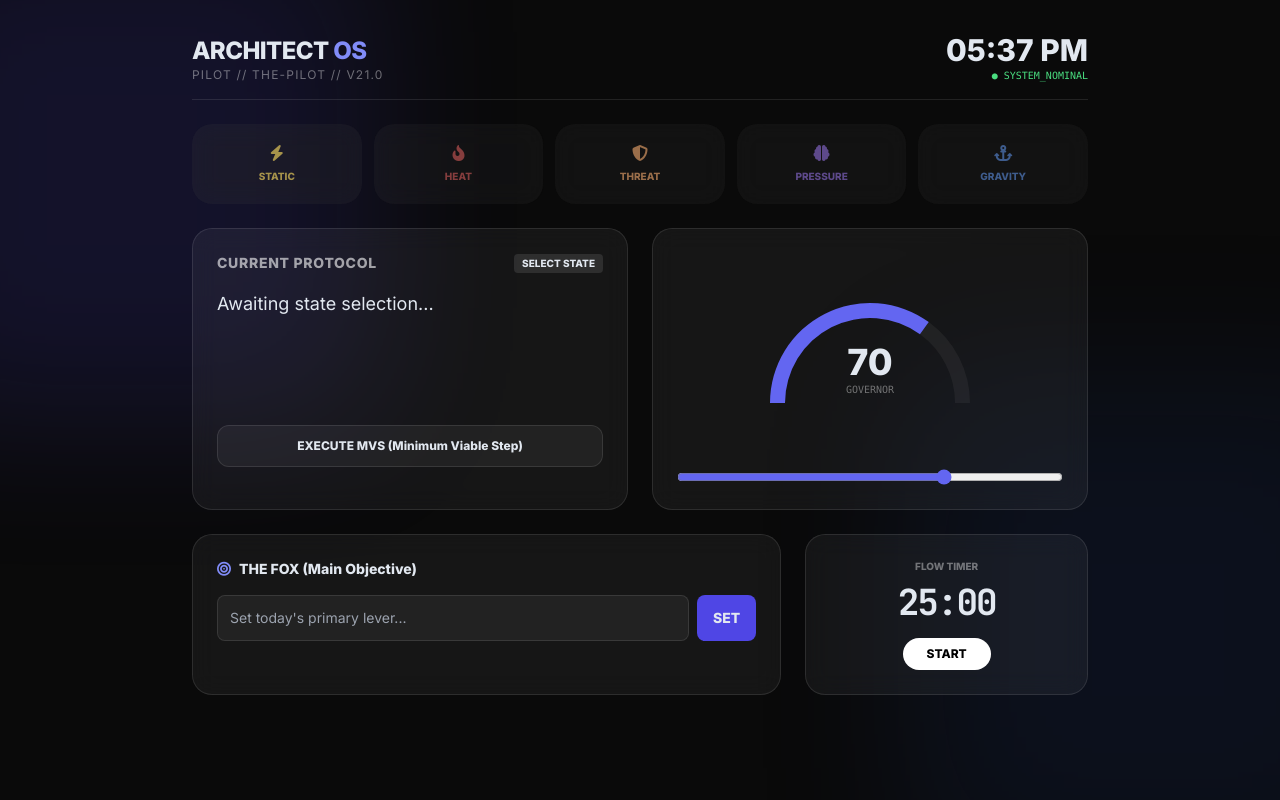
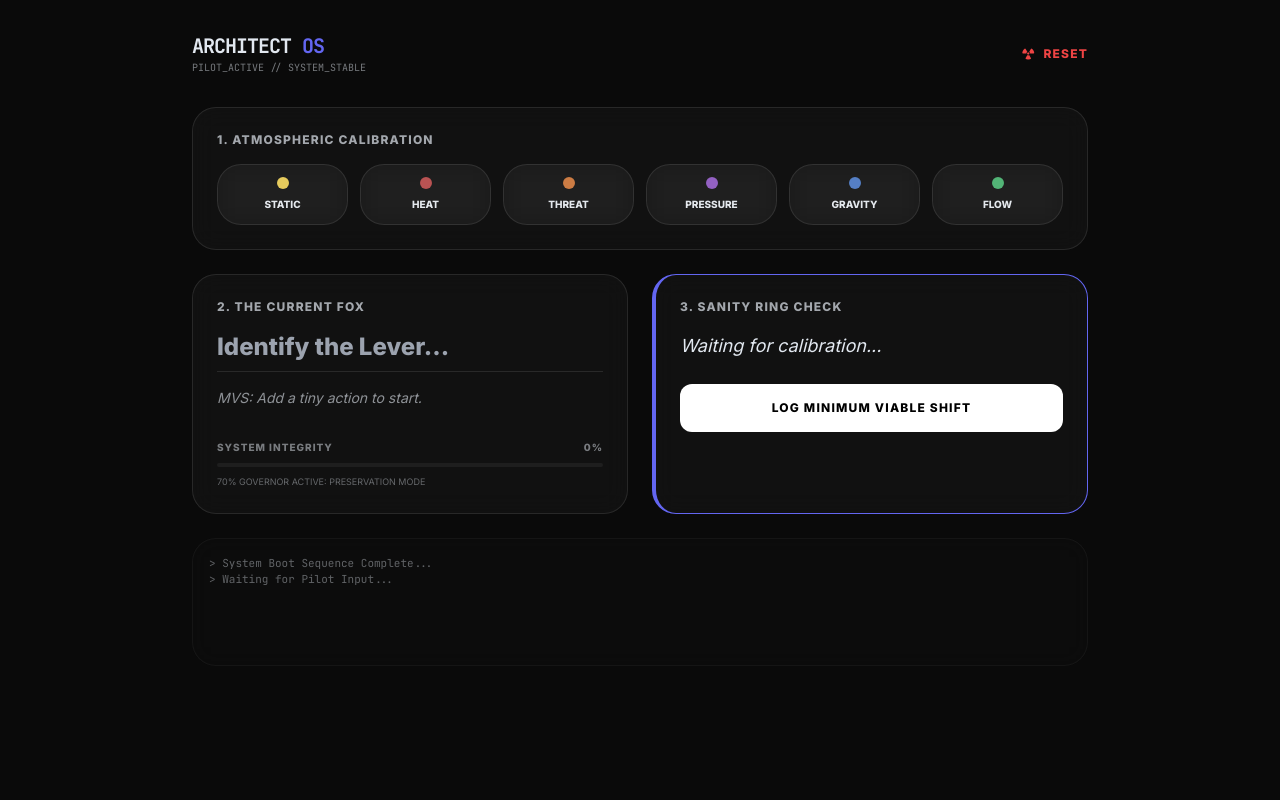
Before and after one commit to paulhummel787-web/The-Pilot-in-the-Storm, a plain HTML site: page index.html in a window 1280 px wide. Drawn offline with nearby package versions, Linux system fonts and the light colour scheme.

Commit message:
Update index.html

```diff
--- a/index.html
+++ b/index.html
@@ -3,267 +3,220 @@
 <head>
     <meta charset="UTF-8">
     <meta name="viewport" content="width=device-width, initial-scale=1.0, maximum-scale=1.0, user-scalable=no">
-    <title>Architect OS | Master Command Center</title>
+    <title>Architect OS | Pilot Command</title>
 
     <script src="https://cdn.tailwindcss.com"></script>
     <script src="https://cdn.jsdelivr.net/npm/chart.js"></script>
     <link href="https://cdnjs.cloudflare.com/ajax/libs/font-awesome/6.4.0/css/all.min.css" rel="stylesheet">
 
     <style>
-        @import url('https://fonts.googleapis.com/css2?family=Inter:wght@300;400;600;800&family=JetBrains+Mono:wght@400;700&display=swap');
+        @import url('https://fonts.googleapis.com/css2?family=Inter:wght@100;300;400;600;800&family=JetBrains+Mono:wght@400;700&display=swap');
 
         :root {
-            /* State Colors */
-            --yellow: #facc15;  /* Static / ADHD */
-            --red: #ef4444;     /* Heat / BPD */
-            --orange: #fb923c;  /* Threat / CPTSD */
-            --purple: #8b5cf6;  /* Pressure / Anxiety */
-            --blue: #3b82f6;    /* Gravity / Depression */
-            --green: #10b981;   /* Flow / Regulated */
-
+            --yellow: #facc15; --red: #ef4444; --orange: #fb923c;
+            --purple: #8b5cf6; --blue: #3b82f6; --green: #10b981;
             --bg-base: #0a0a0a;
-            --panel-glass: rgba(255, 255, 255, 0.05);
         }
 
         body {
             background-color: var(--bg-base);
             color: #e2e8f0;
             font-family: 'Inter', sans-serif;
-            transition: all 0.5s ease;
+            transition: all 0.5s cubic-bezier(0.4, 0, 0.2, 1);
             overflow-x: hidden;
+            min-height: 100vh;
         }
 
+        /* 呼吸 (Breathe) Animation for Subconscious Regulation */
+        @keyframes haptic-breathe {
+            0%, 100% { filter: brightness(1); transform: scale(1); }
+            50% { filter: brightness(1.2); transform: scale(1.005); }
+        }
+        .pulse-active { animation: haptic-breathe 6s infinite ease-in-out; }
+
         .glass {
-            background: var(--panel-glass);
+            background: rgba(255, 255, 255, 0.03);
             backdrop-filter: blur(12px);
             border: 1px solid rgba(255, 255, 255, 0.1);
-            border-radius: 1.25rem;
+            border-radius: 1.5rem;
         }
 
         .state-btn {
-            transition: transform 0.2s, filter 0.2s;
-            filter: grayscale(0.4) opacity(0.7);
+            transition: all 0.3s ease;
+            filter: grayscale(0.4);
+        }
+        .state-btn:hover, .state-btn.active {
+            filter: grayscale(0);
+            transform: translateY(-2px);
+            box-shadow: 0 0 20px var(--state-color);
         }
 
-        .state-btn.active {
-            filter: grayscale(0) opacity(1);
-            transform: scale(1.05);
-            border-color: currentColor;
-        }
+        .terminal-text { font-family: 'JetBrains Mono', monospace; }
 
-        /* Ambient Background Blobs */
-        .blob {
-            position: fixed;
-            width: 500px;
-            height: 500px;
-            filter: blur(80px);
-            z-index: -1;
-            opacity: 0.15;
-            transition: background 1s ease;
-        }
-
-        #timer-display {
-            font-family: 'JetBrains Mono', monospace;
-            letter-spacing: -2px;
+        /* The 70% Governor Visual */
+        .integrity-bar {
+            height: 4px;
+            transition: width 1s ease-in-out;
+            background: linear-gradient(90deg, var(--blue), var(--green));
         }
     </style>
 </head>
+<body class="p-4 md:p-8">
 
-<body class="p-4 md:p-8">
-    <div class="blob top-[-10%] left-[-10%] bg-indigo-600" id="blob-1"></div>
-    <div class="blob bottom-[-10%] right-[-10%] bg-blue-900" id="blob-2"></div>
+    <nav class="max-w-4xl mx-auto flex justify-between items-center mb-8">
+        <div>
+            <h1 class="text-xl font-extrabold tracking-tighter uppercase terminal-text">Architect <span class="text-indigo-500">OS</span></h1>
+            <p id="system-status" class="text-[10px] opacity-50 terminal-text">PILOT_ACTIVE // SYSTEM_STABLE</p>
+        </div>
+        <div class="flex gap-4">
+            <button onclick="triggerEmergencyReset()" class="text-red-500 hover:text-red-400 text-xs font-bold uppercase tracking-widest">
+                <i class="fas fa-radiation mr-2"></i>Reset
+            </button>
+        </div>
+    </nav>
 
     <main class="max-w-4xl mx-auto space-y-6">
 
-        <header class="flex justify-between items-end border-b border-white/10 pb-4">
-            <div>
-                <h1 class="text-2xl font-extrabold tracking-tight">ARCHITECT <span class="text-indigo-400">OS</span></h1>
-                <p class="text-xs text-white/40 uppercase tracking-widest" id="system-path">Pilot // The-Pilot // v21.0</p>
+        <div class="glass p-6">
+            <h2 class="text-xs font-bold uppercase tracking-widest mb-4 opacity-70">1. Atmospheric Calibration</h2>
+            <div class="grid grid-cols-3 md:grid-cols-6 gap-3">
+                <button onclick="setState('yellow')" class="state-btn p-3 glass flex flex-col items-center gap-2" style="--state-color: var(--yellow)">
+                    <div class="w-3 h-3 rounded-full bg-yellow-400"></div>
+                    <span class="text-[10px] font-bold">STATIC</span>
+                </button>
+                <button onclick="setState('red')" class="state-btn p-3 glass flex flex-col items-center gap-2" style="--state-color: var(--red)">
+                    <div class="w-3 h-3 rounded-full bg-red-500"></div>
+                    <span class="text-[10px] font-bold">HEAT</span>
+                </button>
+                <button onclick="setState('orange')" class="state-btn p-3 glass flex flex-col items-center gap-2" style="--state-color: var(--orange)">
+                    <div class="w-3 h-3 rounded-full bg-orange-500"></div>
+                    <span class="text-[10px] font-bold">THREAT</span>
+                </button>
+                <button onclick="setState('purple')" class="state-btn p-3 glass flex flex-col items-center gap-2" style="--state-color: var(--purple)">
+                    <div class="w-3 h-3 rounded-full bg-purple-500"></div>
+                    <span class="text-[10px] font-bold">PRESSURE</span>
+                </button>
+                <button onclick="setState('blue')" class="state-btn p-3 glass flex flex-col items-center gap-2" style="--state-color: var(--blue)">
+                    <div class="w-3 h-3 rounded-full bg-blue-500"></div>
+                    <span class="text-[10px] font-bold">GRAVITY</span>
+                </button>
+                <button onclick="setState('green')" class="state-btn p-3 glass flex flex-col items-center gap-2" style="--state-color: var(--green)">
+                    <div class="w-3 h-3 rounded-full bg-green-500"></div>
+                    <span class="text-[10px] font-bold">FLOW</span>
+                </button>
             </div>
-            <div class="text-right">
-                <div class="text-3xl font-bold" id="clock">00:00</div>
-                <div class="text-[10px] text-green-400 font-mono" id="sync-status">● SYSTEM_NOMINAL</div>
-            </div>
-        </header>
-
-        <section class="grid grid-cols-5 gap-3">
-            <button onclick="setState('yellow')" class="state-btn glass p-4 text-center border-b-4 border-transparent" style="color: var(--yellow);">
-                <i class="fa-solid fa-bolt mb-2"></i><span class="block text-[10px] font-bold">STATIC</span>
-            </button>
-            <button onclick="setState('red')" class="state-btn glass p-4 text-center border-b-4 border-transparent" style="color: var(--red);">
-                <i class="fa-solid fa-fire-flame-curved mb-2"></i><span class="block text-[10px] font-bold">HEAT</span>
-            </button>
-            <button onclick="setState('orange')" class="state-btn glass p-4 text-center border-b-4 border-transparent" style="color: var(--orange);">
-                <i class="fa-solid fa-shield-halved mb-2"></i><span class="block text-[10px] font-bold">THREAT</span>
-            </button>
-            <button onclick="setState('purple')" class="state-btn glass p-4 text-center border-b-4 border-transparent" style="color: var(--purple);">
-                <i class="fa-solid fa-brain mb-2"></i><span class="block text-[10px] font-bold">PRESSURE</span>
-            </button>
-            <button onclick="setState('blue')" class="state-btn glass p-4 text-center border-b-4 border-transparent" style="color: var(--blue);">
-                <i class="fa-solid fa-anchor mb-2"></i><span class="block text-[10px] font-bold">GRAVITY</span>
-            </button>
-        </section>
+        </div>
 
         <div class="grid md:grid-cols-2 gap-6">
+            <div class="glass p-6 flex flex-col justify-between">
+                <div>
+                    <h2 class="text-xs font-bold uppercase tracking-widest mb-4 opacity-70">2. The Current Fox</h2>
+                    <input id="fox-input" type="text" placeholder="Identify the Lever..." class="w-full bg-transparent text-2xl font-bold focus:outline-none border-b border-white/10 pb-2 mb-4">
+                    <p id="mvs-display" class="text-sm italic opacity-60">MVS: Add a tiny action to start.</p>
+                </div>
+                <div class="mt-8">
+                    <div class="flex justify-between text-[10px] mb-2 font-bold opacity-50 uppercase tracking-widest">
+                        <span>System Integrity</span>
+                        <span id="integrity-percent">0%</span>
+                    </div>
+                    <div class="w-full bg-white/5 rounded-full h-1 overflow-hidden">
+                        <div id="integrity-bar" class="integrity-bar" style="width: 0%"></div>
+                    </div>
+                    <p class="text-[9px] mt-2 opacity-40 uppercase">70% Governor Active: Preservation Mode</p>
+                </div>
+            </div>
 
-            <div class="glass p-6 space-y-4">
-                <div class="flex justify-between items-center">
-                    <h2 class="text-sm font-bold uppercase tracking-wider text-white/60">Current Protocol</h2>
-                    <span id="state-badge" class="px-2 py-0.5 rounded text-[10px] font-bold bg-white/10">SELECT STATE</span>
-                </div>
-                <div id="protocol-content" class="min-h-[120px] text-lg font-medium leading-relaxed">
-                    Awaiting state selection...
-                </div>
-                <button onclick="triggerMVS()" class="w-full py-3 bg-white/5 hover:bg-white/10 rounded-xl text-xs font-bold border border-white/10 transition-all">
-                    EXECUTE MVS (Minimum Viable Step)
+            <div id="sanity-ring" class="glass p-6 border-l-4 border-indigo-500">
+                <h2 class="text-xs font-bold uppercase tracking-widest mb-4 opacity-70">3. Sanity Ring Check</h2>
+                <p id="guidance-text" class="text-lg leading-relaxed mb-6 italic">Waiting for calibration...</p>
+                <button onclick="completeMVS()" class="w-full py-4 bg-white text-black rounded-xl font-bold uppercase tracking-widest text-xs hover:bg-indigo-400 transition-colors">
+                    Log Minimum Viable Shift
                 </button>
             </div>
-
-            <div class="glass p-6 flex flex-col items-center justify-center relative">
-                <canvas id="waveChart" width="200" height="200"></canvas>
-                <div class="absolute inset-0 flex flex-col items-center justify-center pointer-events-none">
-                    <span class="text-4xl font-black" id="wave-value">70</span>
-                    <span class="text-[10px] text-white/40 font-mono">GOVERNOR</span>
-                </div>
-                <input type="range" min="0" max="100" value="70" class="w-full mt-4 accent-indigo-500" oninput="updateWave(this.value)">
-            </div>
-
         </div>
 
-        <section class="grid md:grid-cols-3 gap-6">
-            <div class="md:col-span-2 glass p-6">
-                <h2 class="text-sm font-bold mb-4 flex items-center gap-2">
-                    <i class="fa-solid fa-bullseye text-indigo-400"></i> THE FOX (Main Objective)
-                </h2>
-                <div class="flex gap-2">
-                    <input type="text" id="fox-input" placeholder="Set today's primary lever..." class="flex-1 bg-white/5 border border-white/10 rounded-lg p-3 text-sm focus:outline-none focus:border-indigo-500">
-                    <button onclick="saveFox()" class="px-4 bg-indigo-600 rounded-lg text-sm font-bold hover:bg-indigo-500 transition-colors">SET</button>
-                </div>
-                <div id="fox-display" class="mt-4 text-xl font-bold italic text-white/80"></div>
-            </div>
-
-            <div class="glass p-6 flex flex-col items-center justify-center">
-                <div class="text-[10px] font-bold text-white/40 mb-2 uppercase">Flow Timer</div>
-                <div id="timer-display" class="text-4xl font-bold mb-4">25:00</div>
-                <button id="timer-btn" onclick="toggleTimer()" class="px-6 py-2 bg-white text-black rounded-full font-bold text-xs">START</button>
-            </div>
-        </section>
+        <div class="glass p-4 terminal-text text-[11px] opacity-40 h-32 overflow-y-auto" id="log-terminal">
+            > System Boot Sequence Complete...<br>
+            > Waiting for Pilot Input...
+        </div>
 
     </main>
 
     <script>
-        /* =========================
-           OS DATA & LOGIC
-           ========================= */
-        const PROTOCOLS = {
-            yellow: { badge: "STATIC", text: "System Noise detected. Reduce inputs. Put on brown noise. Simplify the next task to one sentence.", color: "#facc15" },
-            red: { badge: "HEAT", text: "Emotional Spike. 90-second flush active. Splash cold water on face. Do not speak. Do not send messages.", color: "#ef4444" },
-            orange: { badge: "THREAT", text: "Survival mode active. 5-4-3-2-1 Grounding: Name 5 things you see. You are physically safe.", color: "#fb923c" },
-            purple: { badge: "PRESSURE", text: "Logic Loop detected. Externalize thoughts. Open a notepad and dump every worry. Stop trying to solve inside your head.", color: "#8b5cf6" },
-            blue: { badge: "GRAVITY", text: "System Shutdown. Battery low. Hydrate. Lie on the floor for 5 minutes. No expectations of performance.", color: "#3b82f6" }
+        /* ==========================================================================
+           THE ARCHITECT'S CORE LOGIC
+           ========================================================================== */
+        const state = {
+            color: 'green',
+            integrity: 0,
+            shadowCount: 0,
+            fox: "",
+            history: []
         };
 
-        let appState = {
-            current: null,
-            wave: 70,
-            timer: null,
-            timerActive: false,
-            timeLeft: 1500
+        const GUIDANCE = {
+            yellow: "STATIC: Reduce inputs. Put on headphones. Do the smallest possible version of your task.",
+            red: "HEAT: Immediate Reset Required. Cold water on face. Do not speak. Silence for 90 seconds.",
+            orange: "THREAT: 5-4-3-2-1 Grounding. You are safe. The body is lying to you.",
+            purple: "PRESSURE: Brain-dump every thought. Externalize the noise. Use the Memory Shield.",
+            blue: "GRAVITY: Movement is the cure. Drink 500ml water. Stretch for 10 seconds.",
+            green: "FLOW: Optimal state. Protect the Fox. Eliminate all distractions."
         };
 
-        /* =========================
-           CORE FUNCTIONS
-           ========================= */
-        function setState(stateKey) {
-            appState.current = stateKey;
-            const data = PROTOCOLS[stateKey];
+        function setState(color) {
+            state.color = color;
+            document.body.className = `p-4 md:p-8 pulse-active`;
+            document.body.style.backgroundColor = `var(--${color})`;
+            document.body.style.background = `linear-gradient(135deg, #0a0a0a 70%, var(--${color}))`;
 
-            // UI Updates
+            document.getElementById('guidance-text').innerText = GUIDANCE[color];
+            logSystemEvent(`STATE_SHIFT: ${color.toUpperCase()}`);
+
+            // UI Visual Feedback
             document.querySelectorAll('.state-btn').forEach(btn => btn.classList.remove('active'));
             event.currentTarget.classList.add('active');
-
-            document.getElementById('protocol-content').innerText = data.text;
-            document.getElementById('state-badge').innerText = data.badge;
-            document.getElementById('state-badge').style.color = data.color;
-
-            // Ambient shift
-            document.getElementById('blob-1').style.background = data.color;
         }
 
-        function updateWave(val) {
-            appState.wave = val;
-            document.getElementById('wave-value').innerText = val;
-            waveChart.data.datasets[0].data = [val, 100 - val];
-
-            // Color shift based on governor
-            if (val > 80) waveChart.data.datasets[0].backgroundColor[0] = '#ef4444';
-            else waveChart.data.datasets[0].backgroundColor[0] = '#6366f1';
-
-            waveChart.update();
+        function completeMVS() {
+            if (state.integrity < 70) {
+                state.integrity += 10;
+                updateIntegrityUI();
+                logSystemEvent(`MVS_COMPLETED: Integrity +10%`);
+            } else {
+                logSystemEvent(`GOVERNOR_ALERT: 70% Capacity Reached. Cease execution.`);
+                alert("70% Governor Reached. You have done enough. Protect your battery.");
+            }
         }
 
-        function saveFox() {
-            const val = document.getElementById('fox-input').value;
-            document.getElementById('fox-display').innerText = `"${val}"`;
-            document.getElementById('fox-input').value = "";
+        function updateIntegrityUI() {
+            const bar = document.getElementById('integrity-bar');
+            const text = document.getElementById('integrity-percent');
+            bar.style.width = `${state.integrity}%`;
+            text.innerText = `${state.integrity}%`;
         }
 
-        function triggerMVS() {
-            alert("Minimum Viable Step: Do the 2-minute version of your objective. Just open the document or stand up. Lower the bar until you can clear it.");
+        function logSystemEvent(msg) {
+            const term = document.getElementById('log-terminal');
+            const time = new Date().toLocaleTimeString();
+            term.innerHTML += `> [${time}] ${msg}<br>`;
+            term.scrollTop = term.scrollHeight;
         }
 
-        /* =========================
-           TIMER SYSTEM
-           ========================= */
-        function toggleTimer() {
-            if (appState.timerActive) {
-                clearInterval(appState.timer);
-                document.getElementById('timer-btn').innerText = "START";
-            } else {
-                appState.timer = setInterval(updateTimer, 1000);
-                document.getElementById('timer-btn').innerText = "PAUSE";
+        function triggerEmergencyReset() {
+            if(confirm("INITIATE EMERGENCY RESET? This clears the current state dashboard.")) {
+                state.integrity = 0;
+                state.color = 'green';
+                updateIntegrityUI();
+                setState('green');
+                logSystemEvent("CRITICAL: EMERGENCY_RESET_EXECUTED");
             }
-            appState.timerActive = !appState.timerActive;
         }
 
-        function updateTimer() {
-            if (appState.timeLeft <= 0) {
-                clearInterval(appState.timer);
-                alert("Session Complete. Resetting state.");
-                return;
-            }
-            appState.timeLeft--;
-            const m = Math.floor(appState.timeLeft / 60);
-            const s = appState.timeLeft % 60;
-            document.getElementById('timer-display').innerText = `${m}:${s < 10 ? '0' : ''}${s}`;
-        }
+        // Auto-save the Pilot's progress
+        setInterval(() => {
+            localStorage.setItem('pilot_state', JSON.stringify(state));
+        }, 5000);
 
-        /* =========================
-           CHART INITIALIZATION
-           ========================= */
-        const ctx = document.getElementById('waveChart').getContext('2d');
-        const waveChart = new Chart(ctx, {
-            type: 'doughnut',
-            data: {
-                datasets: [{
-                    data: [70, 30],
-                    backgroundColor: ['#6366f1', 'rgba(255,255,255,0.05)'],
-                    borderWidth: 0,
-                    circumference: 180,
-                    rotation: 270,
-                    cutout: '85%'
-                }]
-            },
-            options: {
-                responsive: false,
-                plugins: { legend: { display: false } }
-            }
-        });
-
-        // Clock
-        setInterval(() => {
-            document.getElementById('clock').innerText = new Date().toLocaleTimeString([], { hour: '2-digit', minute: '2-digit' });
-        }, 1000);
     </script>
 </body>
 </html>
```
